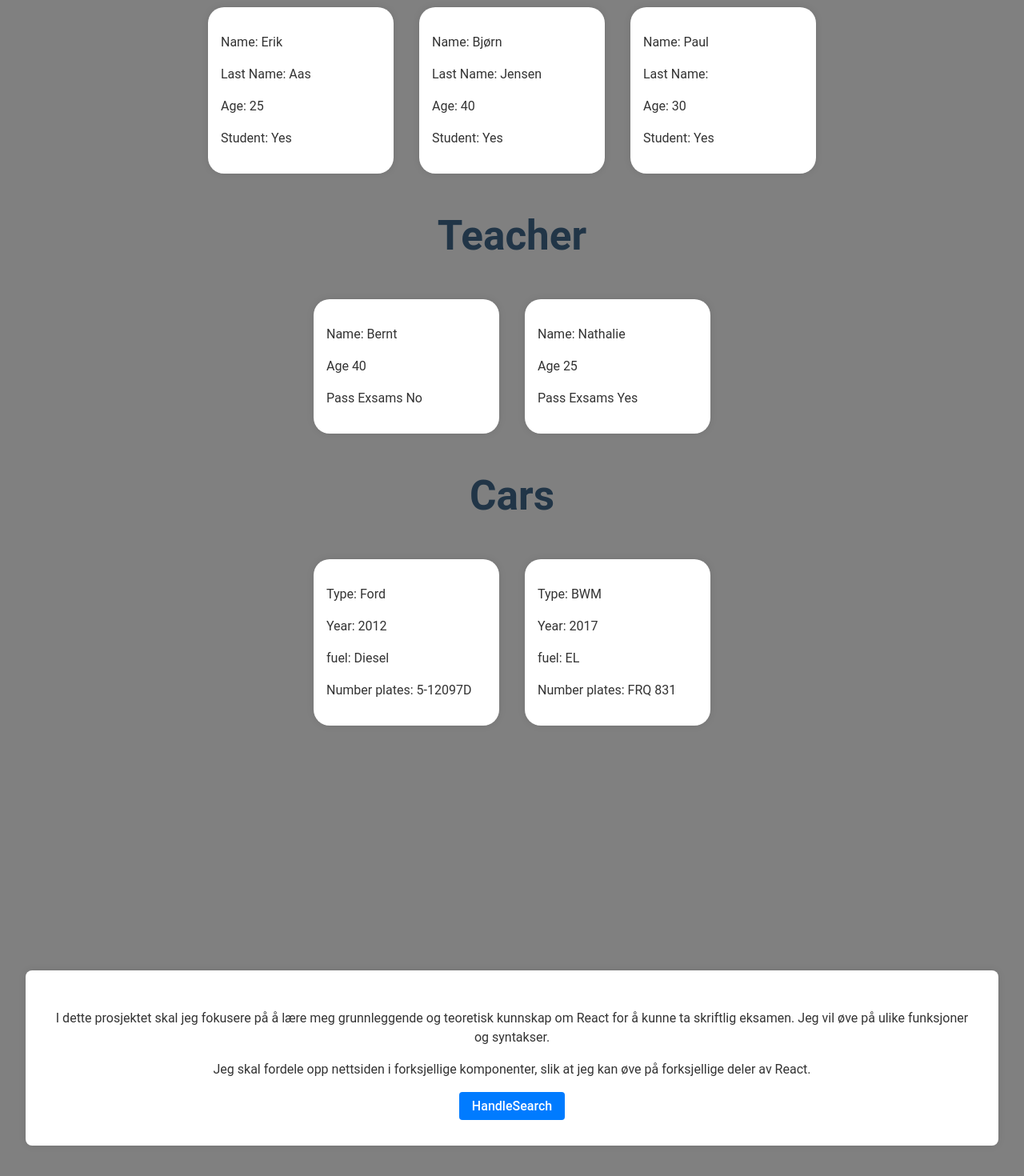
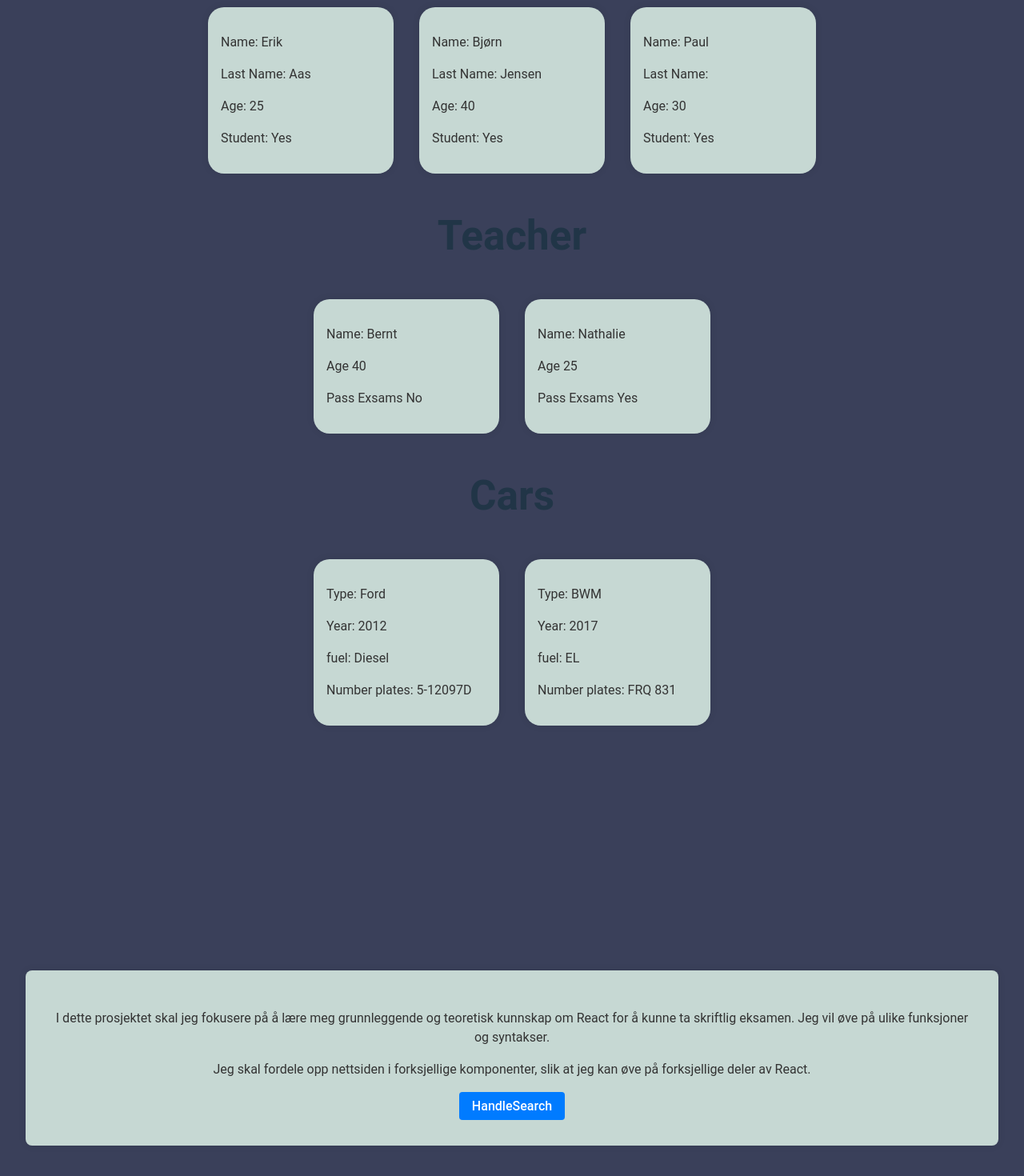
Before and after one commit to ErikAJensen/myreactjourney, a React (Vite) app: page / in a window 1280 px wide. Shown: the part 458-1928 px from the top of the page at 80% size. Built offline with nearby package versions, Linux system fonts and the light colour scheme.

Commit message:
endrer litt farger ogsånt

```diff
--- a/src/Styles/Main.scss
+++ b/src/Styles/Main.scss
@@ -1,5 +1,5 @@
 body {
-  background-color: gray;
+  background-color: #3a405a;
   font-family: "Roboto", sans-serif;
   margin: 0;
   padding: 0;
@@ -22,7 +22,7 @@ header {
 }
 
 .student-card {
-  background-color: white;
+  background-color: #c6d8d3;
   color: #333;
   padding: 1rem;
   border-radius: 20px;
@@ -34,7 +34,7 @@ header {
 }
 
 .teachers-card {
-  background-color: white;
+  background-color: #c6d8d3;
   color: #333;
   padding: 1rem;
   border-radius: 20px;
@@ -46,7 +46,7 @@ header {
 }
 
 .Car-card {
-  background-color: white;
+  background-color: #c6d8d3;
   color: #333;
   padding: 1rem;
   border-radius: 20px;
@@ -58,7 +58,7 @@ header {
 }
 
 article {
-  background-color: white;
+  background-color: #c6d8d3;
   color: #333;
   padding: 2rem;
   margin: 1rem 0;
```
